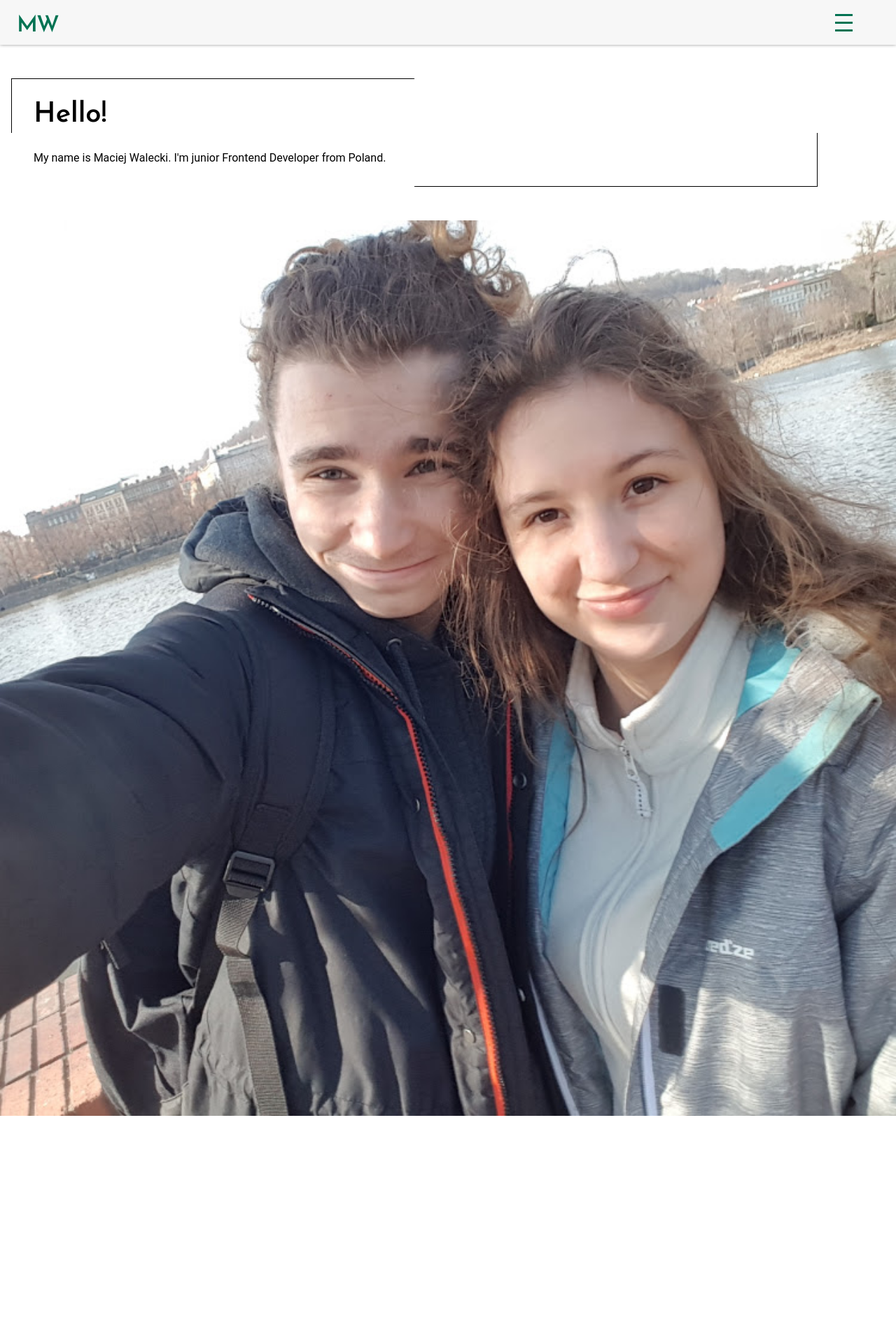
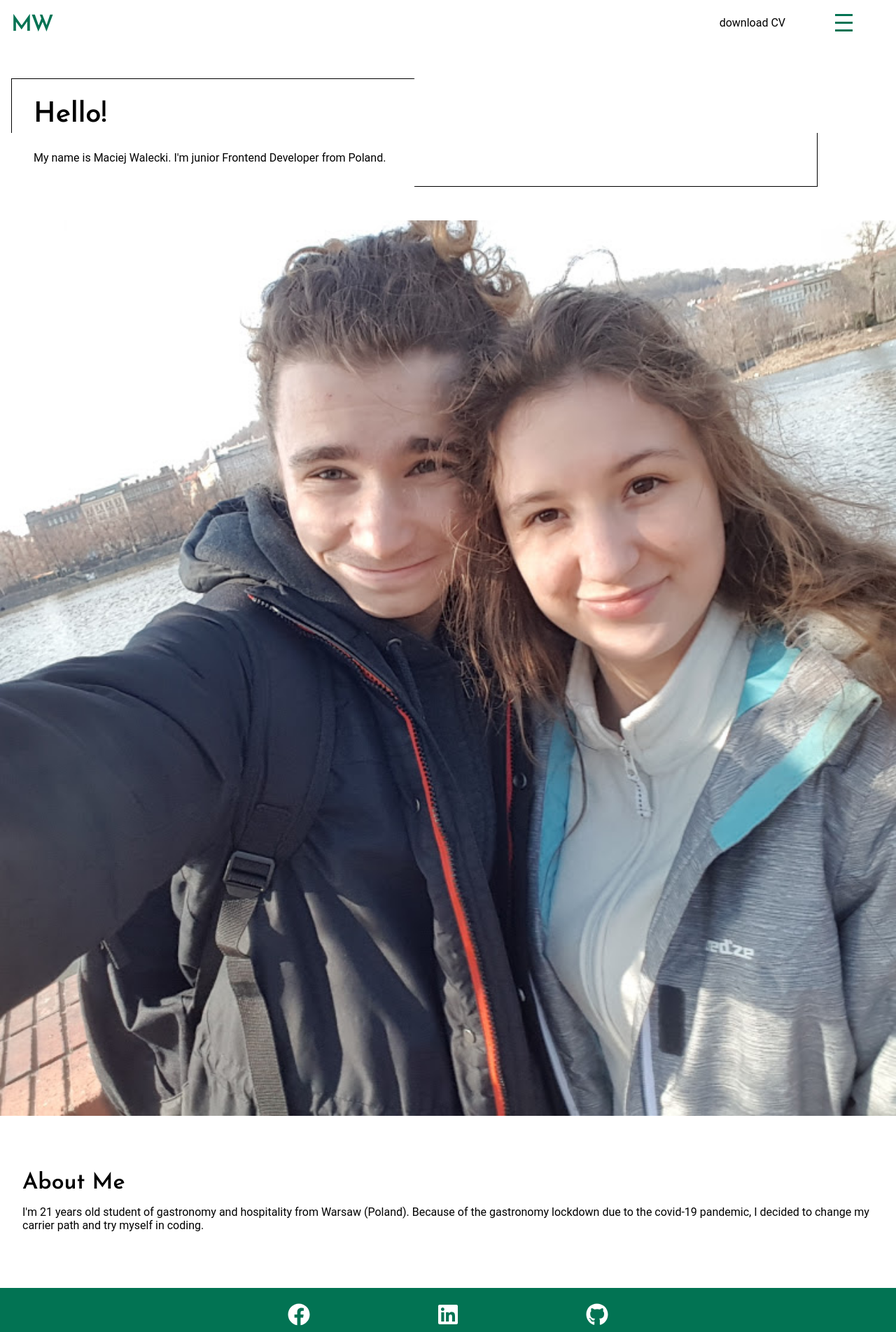
Before and after one commit to maciekw129/Portfolio-website_OLD, a React (Create React App) app: page / in a window 1280 px wide. Shown: the top 1904 px of the page at 70% size. Before the commit the page ends 1595 px from the top, so only its background shows below. Built offline with nearby package versions, Linux system fonts and the light colour scheme.

Commit message:
Added about me and footer, modified header

```diff
--- a/package.json
+++ b/package.json
@@ -3,6 +3,10 @@
   "version": "0.1.0",
   "private": true,
   "dependencies": {
+    "@fortawesome/fontawesome-svg-core": "^1.2.36",
+    "@fortawesome/free-brands-svg-icons": "^5.15.4",
+    "@fortawesome/free-solid-svg-icons": "^5.15.4",
+    "@fortawesome/react-fontawesome": "^0.1.15",
     "@testing-library/jest-dom": "^5.14.1",
     "@testing-library/react": "^11.2.7",
     "@testing-library/user-event": "^12.8.3",
--- a/src/App.tsx
+++ b/src/App.tsx
@@ -1,6 +1,8 @@
 import GlobalStyles from './globalStyles';
 import Header from './Components/Header/Header';
 import Hero from './Components/Hero/Hero';
+import AboutMe from './Components/AboutMe/AboutMe';
+import Footer from './Components/Footer/Footer';
 
 const App = () => {
   return (
@@ -8,6 +10,8 @@ const App = () => {
       <GlobalStyles />
       <Header />
       <Hero />
+      <AboutMe />
+      <Footer />
     </>
   )
 };
--- /dev/null
+++ b/src/Components/AboutMe/AboutMe.tsx
@@ -0,0 +1,16 @@
+import {
+    AboutMeContainer,
+    Title,
+} from './styles';
+
+
+const AboutMe = () => {
+    return(
+        <AboutMeContainer>
+            <Title>About Me</Title>
+            <p>I'm 21 years old student of gastronomy and hospitality from Warsaw (Poland). Because of the gastronomy lockdown due to the covid-19 pandemic, I decided to change my carrier path and try myself in coding.</p>
+        </AboutMeContainer>
+    )
+};
+
+export default AboutMe;
--- /dev/null
+++ b/src/Components/AboutMe/styles.tsx
@@ -0,0 +1,15 @@
+import styled from 'styled-components/macro';
+
+export const AboutMeContainer = styled.article`
+    display: flex;
+    flex-direction: column;
+    justify-content: center;
+    padding: 5rem 2rem;
+    width: 100%;
+    background-color: #ffffff;//#E6F5FF;
+`;
+
+export const Title = styled.h2`
+    font-size: 200%;
+    margin-bottom: 1rem;
+`;
--- /dev/null
+++ b/src/Components/Footer/Footer.tsx
@@ -0,0 +1,21 @@
+import { FontAwesomeIcon } from '@fortawesome/react-fontawesome';
+import { faFacebook, faLinkedin, faGithub } from '@fortawesome/free-brands-svg-icons';
+import {
+    FooterContainer,
+    IconsContainer,
+} from './styles';
+
+const Footer = () => {
+    return(
+        <FooterContainer>
+            <IconsContainer>
+                <FontAwesomeIcon icon={faFacebook} size="2x" color="white" />
+                <FontAwesomeIcon icon={faLinkedin} size="2x" color="white" />
+                <FontAwesomeIcon icon={faGithub} size="2x" color="white" />
+            </IconsContainer>
+            <h5>2021 Copyright - All rights Reserved</h5>
+        </FooterContainer>
+    )
+};
+
+export default Footer;
--- /dev/null
+++ b/src/Components/Footer/styles.tsx
@@ -0,0 +1,19 @@
+import styled from 'styled-components/macro';
+
+export const FooterContainer = styled.footer`
+    display: flex;
+    flex-direction: column;
+    align-items: center;
+    justify-content: center;
+    background-color: #027353;
+    width: 100%;
+    height: 100px;
+    color: white;
+`;
+
+export const IconsContainer = styled.div`
+    display: flex;
+    justify-content: space-around;
+    width: 50%;
+    margin-bottom: 0.75rem;
+`;
--- a/src/Components/Header/Header.tsx
+++ b/src/Components/Header/Header.tsx
@@ -1,8 +1,9 @@
-import { useState } from 'react';
+import { useState, useEffect } from 'react';
 import NavBar from '../NavBar/NavBar';
 import {
     HeaderContainer,
     Title,
+    ButtonsContainer,
     HamburgerContainer,
     Hamburger,
  } from './styles';
@@ -10,17 +11,27 @@ import {
 const Header = () => {
 
     const [isNavVisible, setIsNavVisible] = useState(false);
+    const [isHeaderTop, setIsHeaderTop] = useState(true);
+
+    useEffect(() => {
+        window.addEventListener('scroll', () =>
+            setIsHeaderTop(window.pageYOffset === 0)
+        );
+    })
 
     const toggleIsNavVisible = () => {
         setIsNavVisible(!isNavVisible);
     };
 
     return (
-            <HeaderContainer>
+            <HeaderContainer isHeaderTop={isHeaderTop}>
                 <Title>MW</Title>
-                <HamburgerContainer onClick={toggleIsNavVisible} isNavVisible={isNavVisible}>
-                    <Hamburger isNavVisible={isNavVisible} />
-                </HamburgerContainer>
+                <ButtonsContainer>
+                    <p>download CV</p>
+                    <HamburgerContainer onClick={toggleIsNavVisible} isNavVisible={isNavVisible}>
+                        <Hamburger isNavVisible={isNavVisible} />
+                    </HamburgerContainer>
+                </ButtonsContainer>
                 <NavBar isNavVisible={isNavVisible} />
             </HeaderContainer>
     )
--- a/src/Components/Header/styles.tsx
+++ b/src/Components/Header/styles.tsx
@@ -1,37 +1,40 @@
 import styled from "styled-components/macro";
 
-interface Props {
-    isNavVisible: boolean;
-};
-
-export const HeaderContainer = styled.header`
+export const HeaderContainer = styled.header<{ isHeaderTop: boolean }>`
     position: fixed;
     display: flex;
     top: 0;
     justify-content: space-between;
-    align-items: baseline;
+    align-items: center;
     height: 4rem;
     width: 100%;
-    background-color: hsl(0, 0%, 97%);
-    box-shadow: 0 0.01rem 5px #808080;
+    background-color: hsl(0, 0%, 100%);
+    box-shadow: ${({ isHeaderTop }) => isHeaderTop ? 'none' : '0 0.01rem 5px #808080'};
+    transition: box-shadow 0.2s linear;
 `;
 
 export const Title = styled.h1`
-    font-family: 'Josefin sans', sans-serif;
     color: #027353;
     line-height: 2.5rem;
     letter-spacing: -0.1rem;
-    padding: 0 1.5rem;
-
+    padding-left: 1rem;
+    height: 2rem;
 `;
 
-export const HamburgerContainer = styled.div<Props>`
+export const ButtonsContainer = styled.div`
+    display: flex;
+    align-items: center;
+    height: 100%;
+`;
+
+export const HamburgerContainer = styled.div<{ isNavVisible: boolean}>`
     display: flex;
     align-items: center;
     justify-content: center;
-    background-color: ${({ isNavVisible }) => isNavVisible ? '#027353' : 'hsl(0, 0%, 97%)'};
+    background-color: ${({ isNavVisible }) => isNavVisible ? '#027353' : 'hsl(0, 0%, 100%)'};
     width: 150px;
     height: 100%;
+    margin-left: 0.5rem;
     transition: background-color 0.2s linear;
     cursor: pointer;
 
@@ -51,7 +54,7 @@ export const HamburgerContainer = styled.div<Props>`
     }
 `;
 
-export const Hamburger = styled.div<Props>`
+export const Hamburger = styled.div<{ isNavVisible: boolean}>`
     width: 25px;
     height: 25px;
     background: none;
--- a/src/Components/Hero/styles.tsx
+++ b/src/Components/Hero/styles.tsx
@@ -20,6 +20,5 @@ export const TextContainer = styled(TextDecoration)`
 
 export const Title = styled.h1`
     font-size: 250%;
-    font-family: 'Josefin sans';
     margin-bottom: 2rem;
 `;
--- a/src/Components/NavBar/styles.tsx
+++ b/src/Components/NavBar/styles.tsx
@@ -7,7 +7,7 @@ interface Props {
 export const NavContainer = styled.nav`
     position: absolute;
     right: 0;
-    top: 4rem;
+    top: 5rem;
     width: 100%;
     overflow: hidden;
 
--- a/src/globalStyles.tsx
+++ b/src/globalStyles.tsx
@@ -11,6 +11,10 @@ const GlobalStyles = createGlobalStyle`
         box-sizing: border-box;
     }
 
+    h1, h2, h3, h4, h5, h6 {
+        font-family: 'Josefin sans', sans-serif;
+    }
+
     ul {
         list-style-type: none;
     }
```
Also changed, not shown: 1 other file (tests, documents, lock files or other folders).
